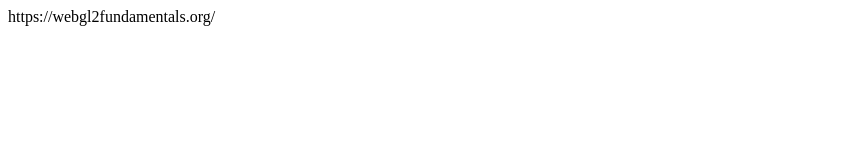
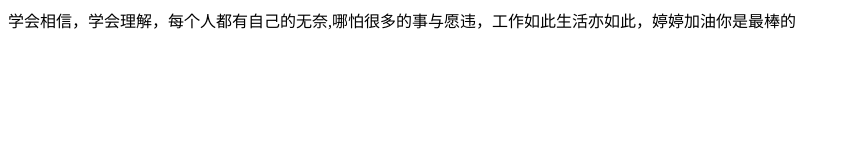
Before and after one commit to jsbrml/jsbrml.github.io, a plain HTML site: page index.html in a window 1280 px wide. Shown: the whole page, without its empty margins (0-850 px from the left). Drawn offline with Linux system fonts and the light colour scheme.

Commit message:
Update index.html

```diff
--- a/index.html
+++ b/index.html
@@ -1,5 +1,5 @@
 <html>
   <meta http-equiv="Content-Type" content="text/html;charset=utf-8"/>
   <title></title>
-  <body>https://webgl2fundamentals.org/</body>
+  <body>学会相信，学会理解，每个人都有自己的无奈,哪怕很多的事与愿违，工作如此生活亦如此，婷婷加油你是最棒的</body>
 </html>
```
